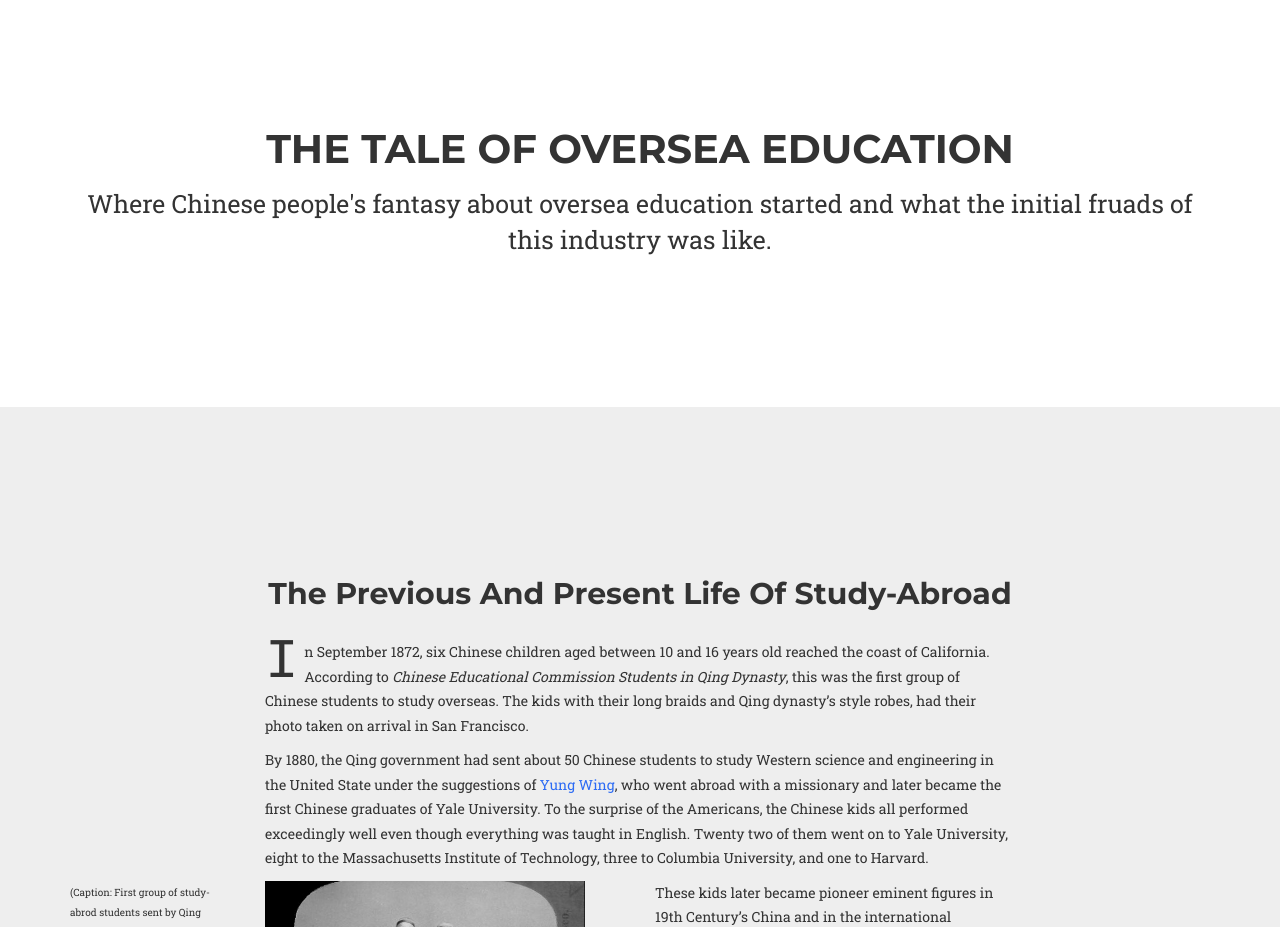
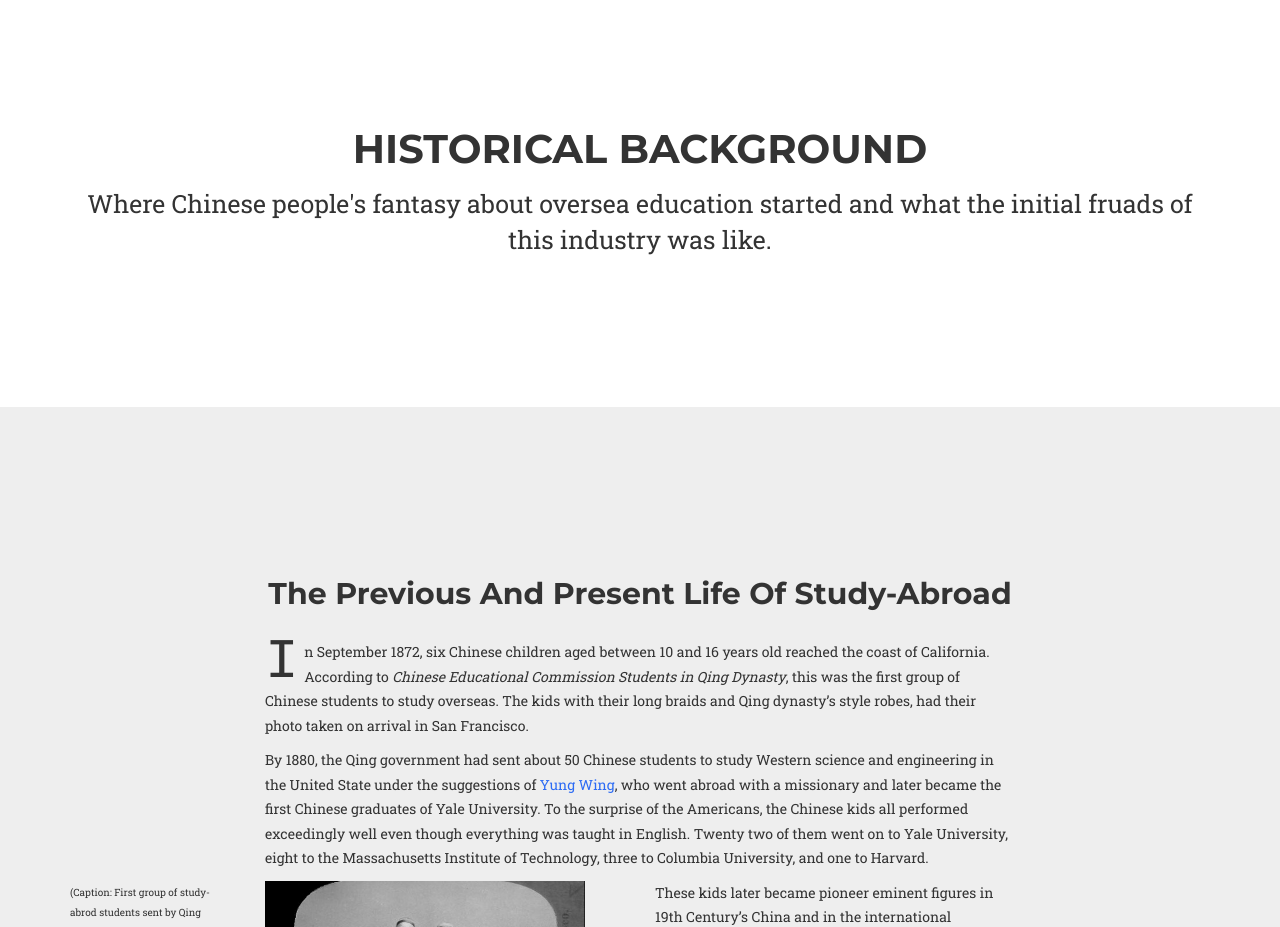
Before and after one commit to Julianna-Honpro/background, a website: page index.html in a window 1280 px wide. Shown: the part 840-1767 px from the top of the page. Drawn offline with nearby package versions, Linux system fonts and the light colour scheme; a web font is replaced by a local one.

Commit message:
Update index.html

```diff
--- a/index.html
+++ b/index.html
@@ -93,7 +93,7 @@
         <div class="container">
             <div class="row">
                 <div class="col-lg-12 text-center">
-                    <h2 class="section-heading">The Tale of Oversea Education</h2>
+                    <h2 class="section-heading">Historical Background</h2>
                     <div class="intro-lead-in" style="font-size:25px">Where Chinese people's fantasy about oversea education started and what the initial fruads of this industry was like.</div>
                 </div>
             </div>
```
